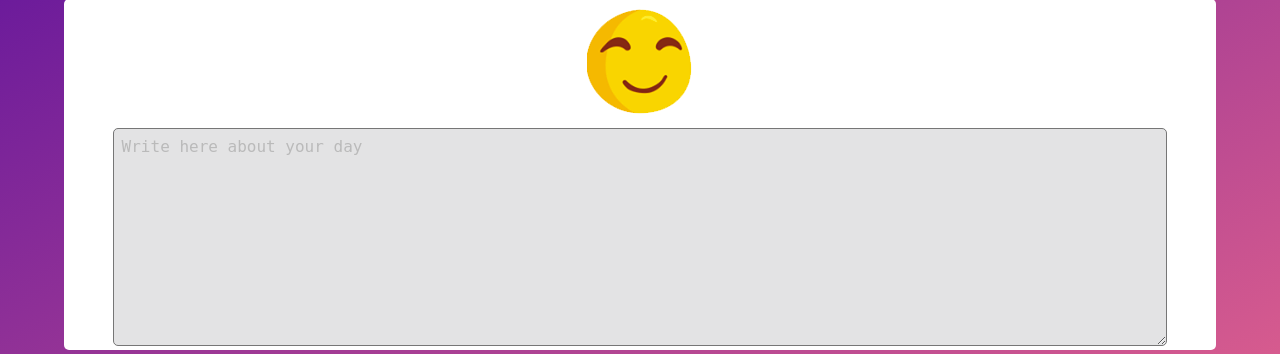
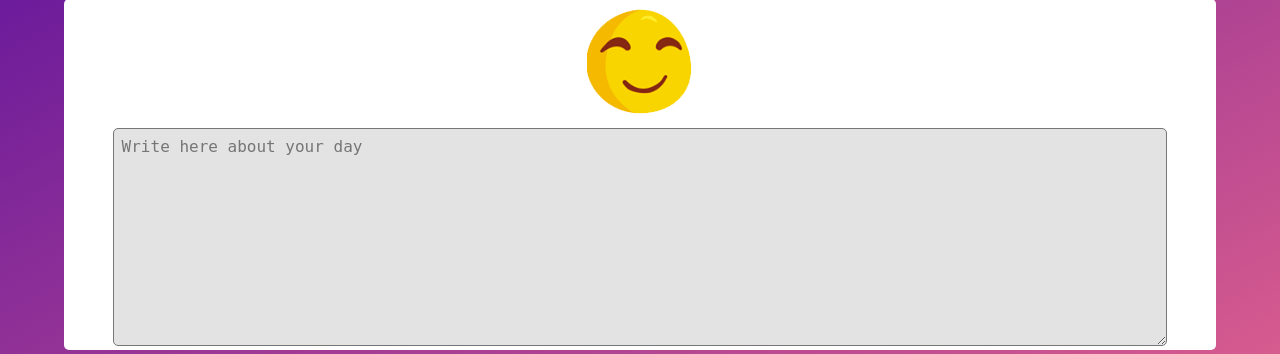
Before and after one commit to NathalieCodes/DailyMood, a PHP site: page /comment.html in a window 1280 px wide. Shown: the part 167-521 px from the top of the page. Run offline with PHP 8.4, Linux system fonts and the light colour scheme.

Commit message:
Add placeholder on comment text area #14

```diff
--- a/comment.html
+++ b/comment.html
@@ -22,7 +22,7 @@
             </header>
 
             <section>
-                <textarea class="enter-comment">Write here about your day</textarea>
+                <textarea class="enter-comment" placeholder="Write here about your day"></textarea>
             </section>
         </div>
         <nav class="bottom-nav">
--- a/main.css
+++ b/main.css
@@ -166,7 +166,6 @@ ul {
     margin-top: 10px;
     background-color: #E3E3E4;
     border-radius: 5px;
-    color: #BABABA;
 }
 
 .button-skip {
```
